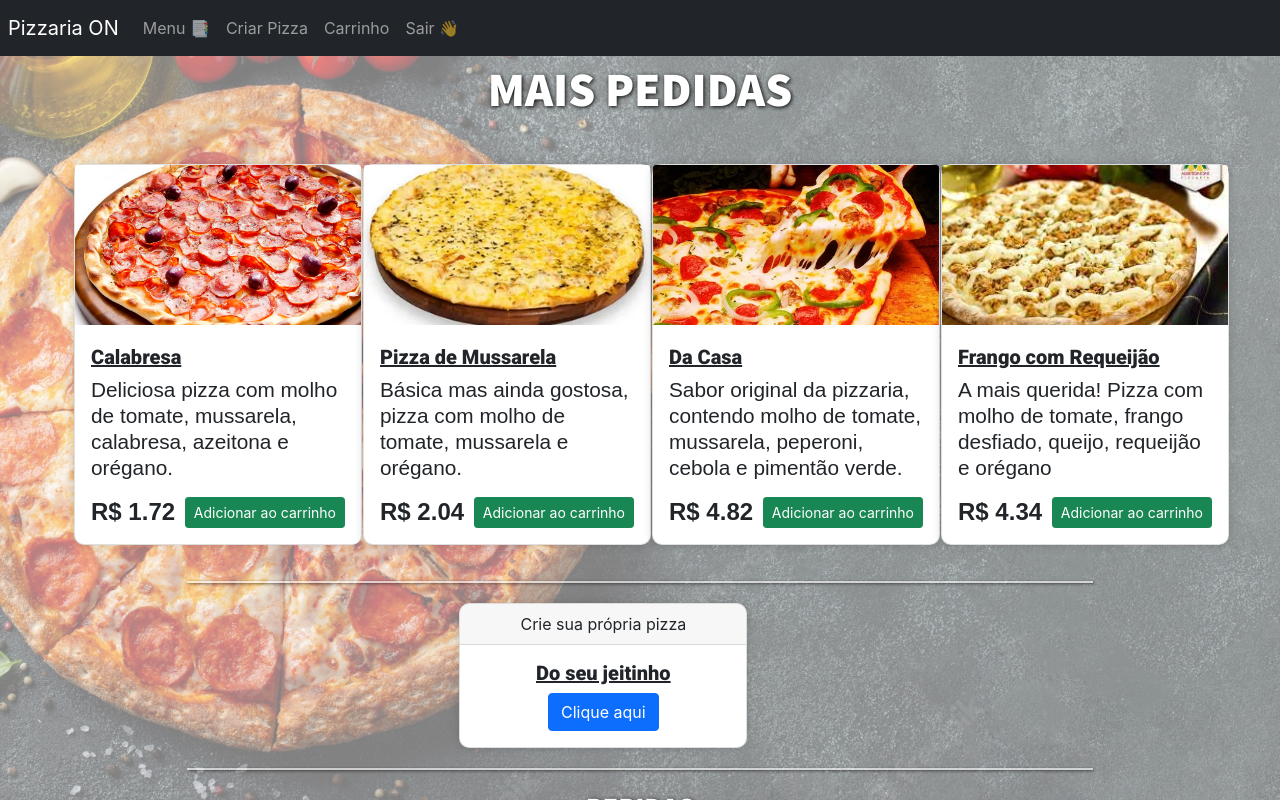
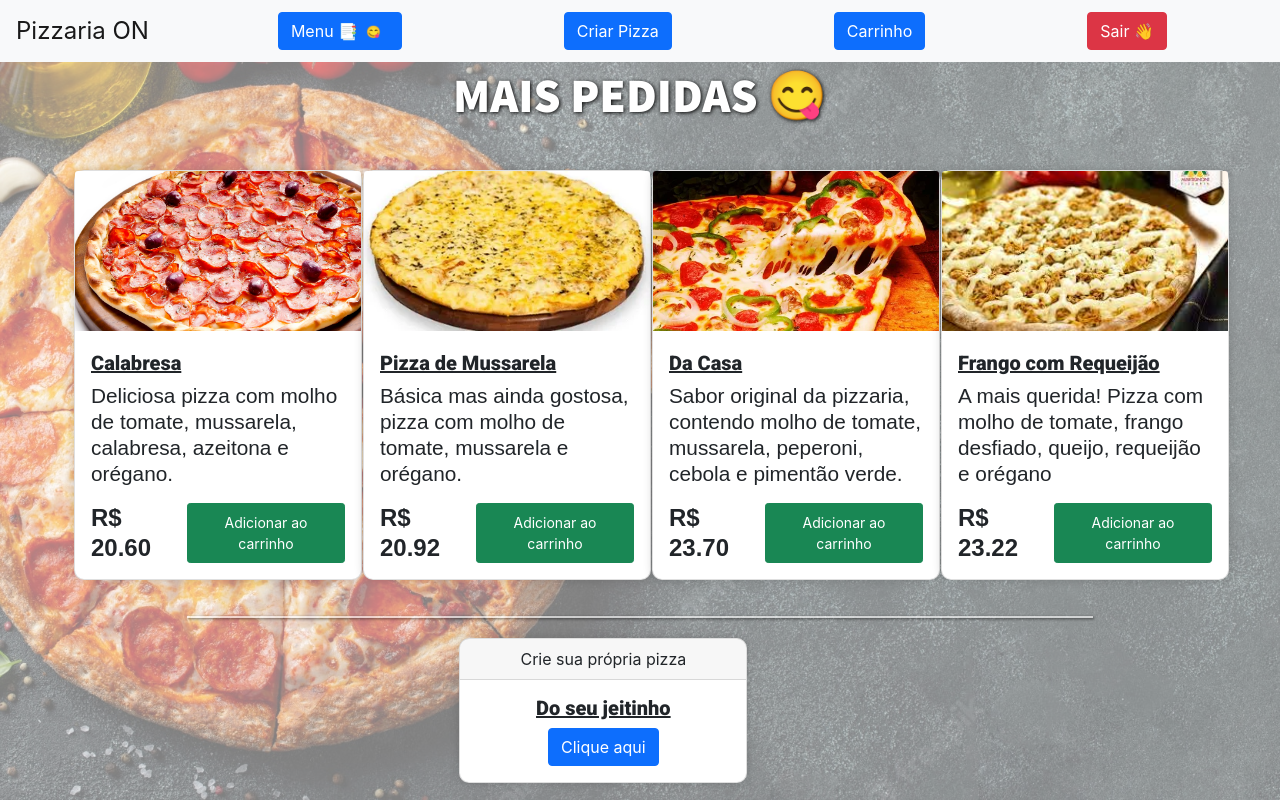
Before and after one commit to dsm-cefet-rj/ti-2022-1-grupo_8, a React (Create React App) app: page /menu in a window 1280 px wide. Shown: the top 800 px of the page. Built offline with nearby package versions, Linux system fonts and the light colour scheme; a web font is replaced by a local one.

Commit message:
varias melhorias miscelâneas

```diff
--- a/src/components/Admin/admin-nav.js
+++ b/src/components/Admin/admin-nav.js
@@ -1,13 +1,12 @@
-import { React, useState, useEffect } from "react";
+import { React, useEffect, useState } from "react";
 
 /*
 Componente: AdminNav
 Descrição: Componente que renderiza o menu de navegação do administrador
 */
 const AdminNav = (props) => {
-    let atual = props.Atual; /* Página atual */
-    /* Renderização do componente */
-
+    const atual = props.Atual; /* Página atual */
+    const atualTexto = "🧑‍💻";
     const [collapse, setCollapse] = useState(false); // estado que controla o collapse do menu
 
     const toggle = () => setCollapse(!collapse); // função que altera o estado do collapse
@@ -33,63 +32,47 @@ const AdminNav = (props) => {
         document.title = title;
     }, [atual]);
 
+    /* Renderização do componente */
     return (
-        <nav className="navbar navbar-expand-lg navbar-dark bg-dark p-2">
+        <nav className="navbar navbar-expand-lg navbar-light bg-light sticky-top">
             <a className="navbar-brand">Administrador 🔑</a>
             <button className="navbar-toggler" type="button" onClick={toggle}>
-                <span className="navbar-toggler-icon"></span>
+                <span className="navbar-toggler-icon">
+                    🔐
+                </span>
             </button>
+            <div className={`collapse navbar-collapse ${collapse ? "show" : ""}`} id="navbarNav">
                 <div
-                className={`collapse navbar-collapse ${collapse ? "show" : ""}`}
-                id="navbarNav"
-            >
-                <ul className="navbar-nav">
-                    <li className="nav-item">
-                        <a className="nav-link" href="/menu-admin">
+                    style={{
+                        display: "flex",
+                        flexDirection: "row",
+                        justifyContent: "space-around",
+                        alignItems: "center",
+                        width: "100%",
+                        padding: "0 2rem 0 2rem",
+                    }}>
+                    <a className="btn btn-primary " href="/menu-admin">
                         Menu Administrador
-                            {
-                                atual === "menu" ? (
-                                    <span className="sr-only">(🧑‍💻)</span>
-                                ) : null /* Se a página atual for a página de menu, renderiza um span com a classe sr-only */
-                            }
+                        {atual === "menu" ? (<span className="badge badge-secondary">{atualTexto}</span>) : null}
                     </a>
-                    </li>
-                    <li className="nav-item">
-                        <a className="nav-link" href="/gerir-ingredientes">
+
+                    <a className="btn btn-primary " href="/gerir-ingredientes">
                         Gerir Ingredientes
-                            {
-                                atual === "ingredientes" ? (
-                                    <span className="sr-only">(👩‍💻)</span>
-                                ) : null /* Se a página atual for a página de ingredientes, renderiza um span com a classe sr-only */
-                            }
+                        {atual === "ingredientes" ? (<span className="badge badge-secondary">{atualTexto}</span>) : null}
                     </a>
-                    </li>
-                    <li className="nav-item">
-                        <a className="nav-link" href="/gerir-pizzas">
+
+                    <a className="btn btn-primary " href="/gerir-pizzas">
                         Gerir Pizzas
-                            {
-                                atual === "pizzas" ? (
-                                    <span className="sr-only">(🧑‍💻)</span>
-                                ) : null /* Se a página atual for a página de pizzas, renderiza um span com a classe sr-only */
-                            }
+                        {atual === "pizzas" ? (<span className="badge badge-secondary">{atualTexto}</span>) : null}
                     </a>
-                    </li>
-                    <li className="nav-item">
-                        <a className="nav-link" href="/gerir-produtos">
+
+                    <a className="btn btn-primary " href="/gerir-produtos">
                         Gerir Produtos
-                            {
-                                atual === "gerir-produtos" ? (
-                                    <span className="sr-only">(👩‍💻)</span>
-                                ) : null /* Se a página atual for a página de pizzas, renderiza um span com a classe sr-only */
-                            }
+                        {atual === "gerir-produtos" ? (<span className="badge badge-secondary">{atualTexto}</span>) : null}
                     </a>
-                    </li>
-                    <li className="nav-item">
-                        <a className="nav-link" href="/">
-                            Sair 👋
-                        </a>
-                    </li>
-                </ul>
+                    <a className="btn btn-danger " href="/"> Sair 👋 </a>
+                </div>
+
             </div>
         </nav>
     );
--- a/src/components/Cliente/menu-nav.js
+++ b/src/components/Cliente/menu-nav.js
@@ -1,4 +1,4 @@
-import { React, useState, useEffect } from "react";
+import { React, useEffect, useState } from "react";
 import { getFromLocalStorage } from "../../features/carrinhoSlice";
 /*
 Componente: MenuNav
@@ -6,6 +6,7 @@ Descrição: Componente que renderiza o menu de navegação para os clientes
 */
 const MenuNav = (props) => {
     const atual = props.Atual; // Página atual
+    const atualTexto = "😋";
 
     const [collapse, setCollapse] = useState(false); // estado que controla o collapse do menu
 
@@ -33,63 +34,55 @@ const MenuNav = (props) => {
         document.title = title;
     }, [atual]);
 
-    // Renderização do componente
+    /* Renderização do componente */
     return (
-        <nav className="navbar navbar-expand-lg navbar-dark bg-dark p-2">
-            <a className="navbar-brand">Pizzaria ON</a>
+        <nav className="navbar navbar-expand-lg navbar-light bg-light sticky-top">
+            <a className="navbar-brand"
+                style={{
+                    fontSize: "1.5rem",
+                    marginLeft: "1rem",
+                }}>Pizzaria ON</a>
             <button className="navbar-toggler" type="button" onClick={toggle}>
-                <span className="navbar-toggler-icon"></span>
+                <span className="navbar-toggler-icon">
+                    🍕
+                </span>
             </button>
+
+            <div className={`collapse navbar-collapse ${collapse ? "show" : ""}`} id="navbarNav">
                 <div
-                className={`collapse navbar-collapse ${collapse ? "show" : ""}`}
-                id="navbarNav"
-            >
-                <ul className="navbar-nav">
-                    <li className="nav-item">
-                        <a className="nav-link" href="/menu">
+                    style={{
+                        display: "flex",
+                        flexDirection: "row",
+                        justifyContent: "space-around",
+                        alignItems: "center",
+                        width: "100%",
+                        padding: "0 2rem 0 2rem",
+                    }}>
+                    <a className="btn btn-primary " href="/menu">
                         Menu 📑
-                            {
-                                atual === "menu" ? (
-                                    <span className="sr-only">(😋)</span>
-                                ) : null /* Se a página atual for a página de menu, renderiza um span com a classe sr-only */
+                        {atual === "menu" ? (<span className="badge badge-secondary">{atualTexto}</span>) : null}
+                    </a>
+                    <a className="btn btn-primary " href="/criar-pizza">
+                        Criar Pizza
+                        {atual === "criar-pizza" ? (<span className="badge badge-secondary">{atualTexto}</span>) : null}
+                    </a>
+                    <a className="btn btn-primary " href="/carrinho">
+                        Carrinho
+                        {atual === "carrinho" ? (<span className="badge badge-secondary">{atualTexto}</span>) : null}
+                        {quantidade > 0 ? (
+                            <span className="badge"
+                                style={{
+                                    backgroundColor: "white",
+                                    color: "black",
+                                    marginLeft: "0.5rem"
+                                }}>
+                                {quantidade}{" "} {quantidade !== 1 ? "itens" : "item"} no carrinho </span>) : null
                         }
                     </a>
-                    </li>
-                    <li className="nav-item">
-                        <a className="nav-link" href="/criar-pizza">
-                            Criar Pizza
-                            {
-                                atual === "criar-pizza" ? (
-                                    <span className="sr-only">(😋)</span>
-                                ) : null /* Se a página atual for a página de carrinho, renderiza um span com a classe sr-only */
-                            }
-                        </a>
-                    </li>
-                    <li className="nav-item">
-                        <a className="nav-link" href="/carrinho">
-                            Carrinho
-                            {
-                                atual === "carrinho" ? (
-                                    <span className="sr-only">(😋)</span>
-                                ) : null /* Se a página atual for a página de carrinho, renderiza um span com a classe sr-only */
-                            }
-                            {
-                                quantidade > 0 ? (
-                                    <span className="badge badge-pill badge-primary">
-                                        {quantidade}{" "}
-                                        {quantidade !== 1 ? "itens" : "item"} no
-                                        carrinho
-                                    </span>
-                                ) : null /* Se a quantidade de itens no carrinho for maior que 0, renderiza um span com a classe badge-pill badge-primary */
-                            }
-                        </a>
-                    </li>
-                    <li className="nav-item">
-                        <a className="nav-link" href="/">
+                    <a className="btn btn-danger " href="/">
                         Sair 👋
                     </a>
-                    </li>
-                </ul>
+                </div>
             </div>
         </nav>
     );
--- a/src/components/Cliente/menu.js
+++ b/src/components/Cliente/menu.js
@@ -30,7 +30,7 @@ const MenuCliente = () => {
             <MenuNav Atual="menu" />
             <div className="container mb-2 p-1 bg-transparent">
                 <div className="row">
-                    <h1 className="text-center">Mais pedidas</h1>
+                    <h1 className="text-center">Mais pedidas 😋</h1>
                 </div>
                 <div className="row">
                     {pizzas.slice(0, 4).map((pizza) => (
@@ -65,7 +65,7 @@ const MenuCliente = () => {
                 </div>
                 <hr />
                 <div className="row mt-2">
-                    <h3 className="text-center">Bebidas</h3>
+                    <h3 className="text-center">Bebidas e Outros Produtos</h3>
                 </div>
                 <div className="row">
                     {bebidas.slice(0, 4).map((bebida) => (
@@ -82,7 +82,7 @@ const MenuCliente = () => {
                 </div>
                 <hr />
                 <div className="row mt-2">
-                    <h3 className="text-center">Outros Sabores</h3>
+                    <h3 className="text-center">Outros Sabores 🤔</h3>
                 </div>
                 <div className="row">
                     {pizzas.slice(0, pizzas.length).map((pizza) => (
--- a/src/components/store.js
+++ b/src/components/store.js
@@ -306,7 +306,7 @@ let bebidas = [
         descricao: "Refrigerante sabor cola de 2L.",
         imagem: "imgs/coca-cola.webp",
         preco: 8.0,
-        id: 1,
+        id: 100,
         quant_comprada: 125,
     },
     {
@@ -314,7 +314,7 @@ let bebidas = [
         descricao: "Refrigerante sabor laranja de 2L.",
         imagem: "imgs/fanta.webp",
         preco: 8.0,
-        id: 2,
+        id: 102,
         quant_comprada: 125,
     },
     {
@@ -322,7 +322,7 @@ let bebidas = [
         descricao: "Refrigerante sabor guaraná de 2L.",
         imagem: "imgs/guarana.webp",
         preco: 8.0,
-        id: 3,
+        id: 103,
         quant_comprada: 125,
     },
 ];
@@ -333,8 +333,7 @@ const getPizzasUsuario = () => {
         for (let i = 0; i < pizza.ingredientes.length; i++) {
             preco += ingredientes[pizza.ingredientes[i]].preco;
         }
-        preco += pizza.quant_molho * ingredientes[0].preco;
-        preco += pizza.quant_queijo * ingredientes[1].preco;
+        preco += 20;
         return {
             nome: pizza.nome,
             descricao: pizza.descricao,
```
Lines whose indentation alone changed are shown as unchanged.
